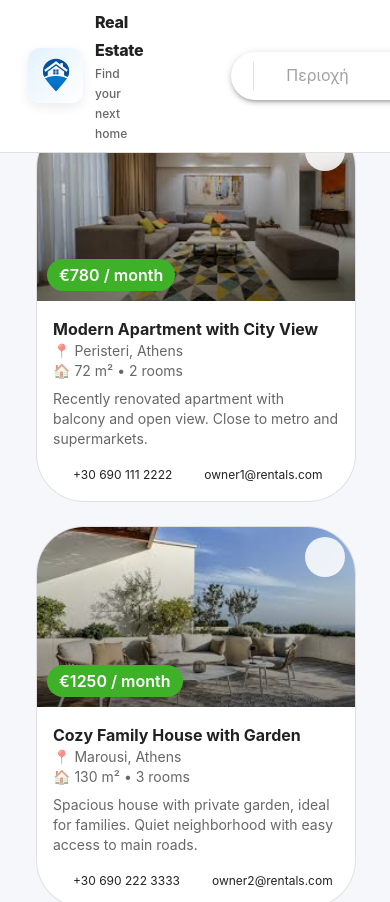
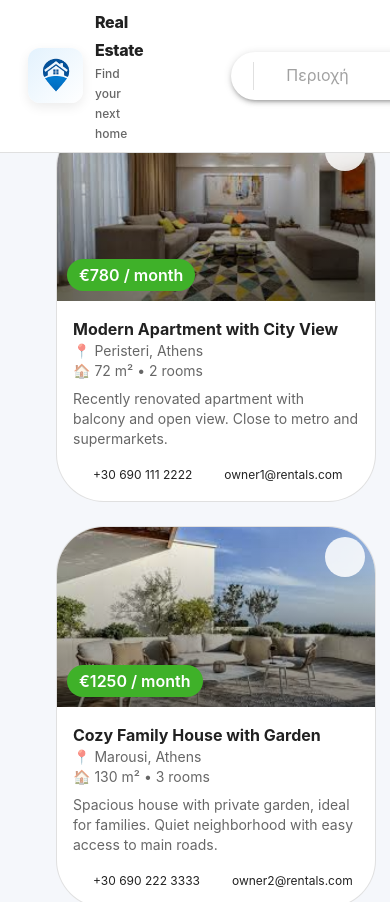
Before and after one commit to thanostamelos/real-estate-app, a React (Create React App) app: page / in a window 390 px wide. Shown: the top 902 px of the page. Built offline with nearby package versions, Linux system fonts and the light colour scheme; some icons are missing.

Commit message:
responsive fix

```diff
--- a/src/view/Home/containers/Home.js
+++ b/src/view/Home/containers/Home.js
@@ -45,11 +45,20 @@ export default function Home() {
                 backgroundColor: theme.palette.background.default,
                 color: theme.palette.text.primary,
 
+                display: "flex",
+                justifyContent: "center"
+            }}
+        >
+            <div
+                style={{
+                    width: "100%",
+                    maxWidth: 1400,
                     display: "grid",
-                gridTemplateColumns: "repeat(auto-fill, minmax(280px, 1fr))",
+
+                    gridTemplateColumns:
+                        "repeat(auto-fit, minmax(280px, 1fr))",
+
                     gap: 24,
-
-                justifyItems: "center",
                     alignItems: "start"
                 }}
             >
@@ -57,5 +66,6 @@ export default function Home() {
                     <PostCard key={i} {...item} />
                 ))}
             </div>
+        </div>
     );
 }
```
Lines whose indentation alone changed are shown as unchanged.
